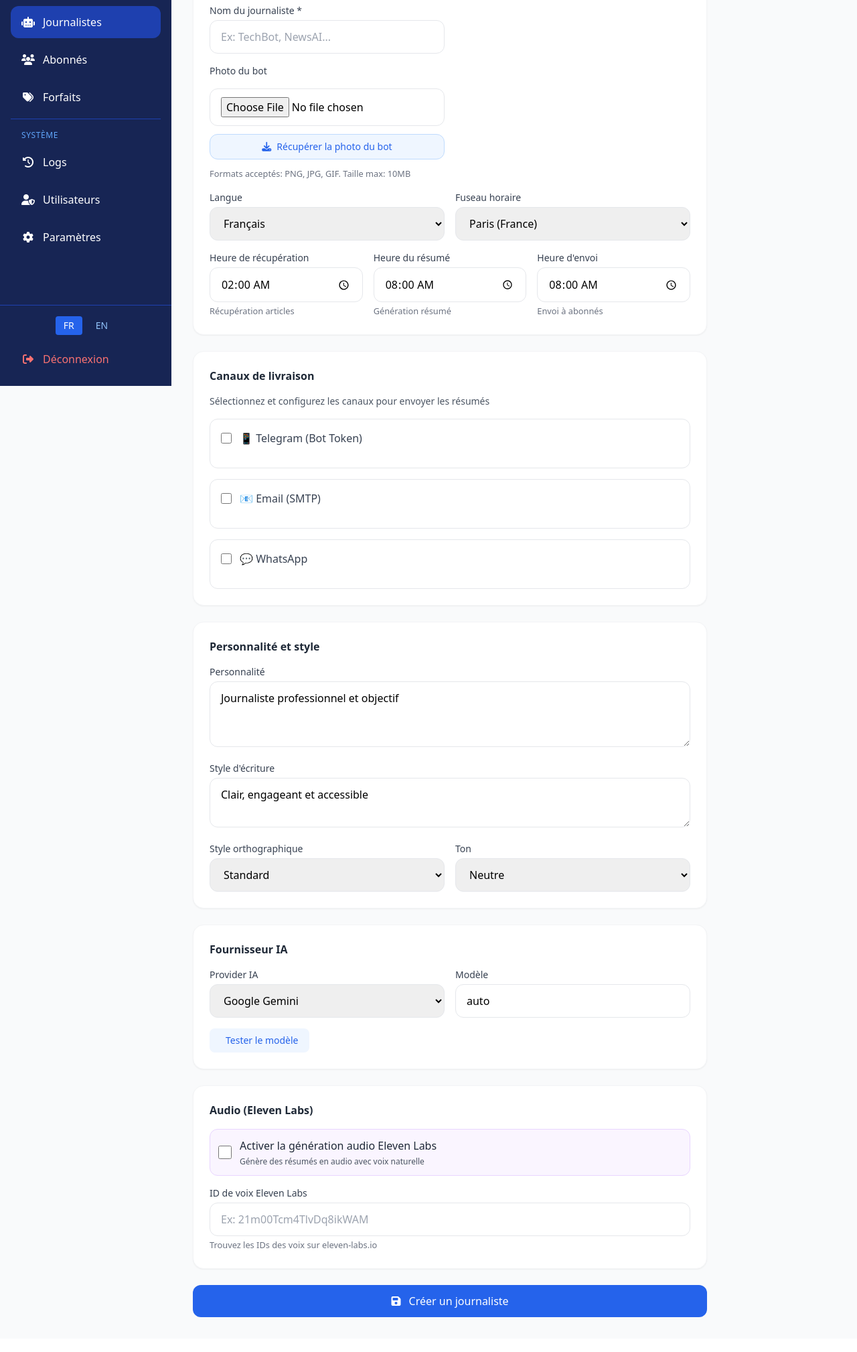
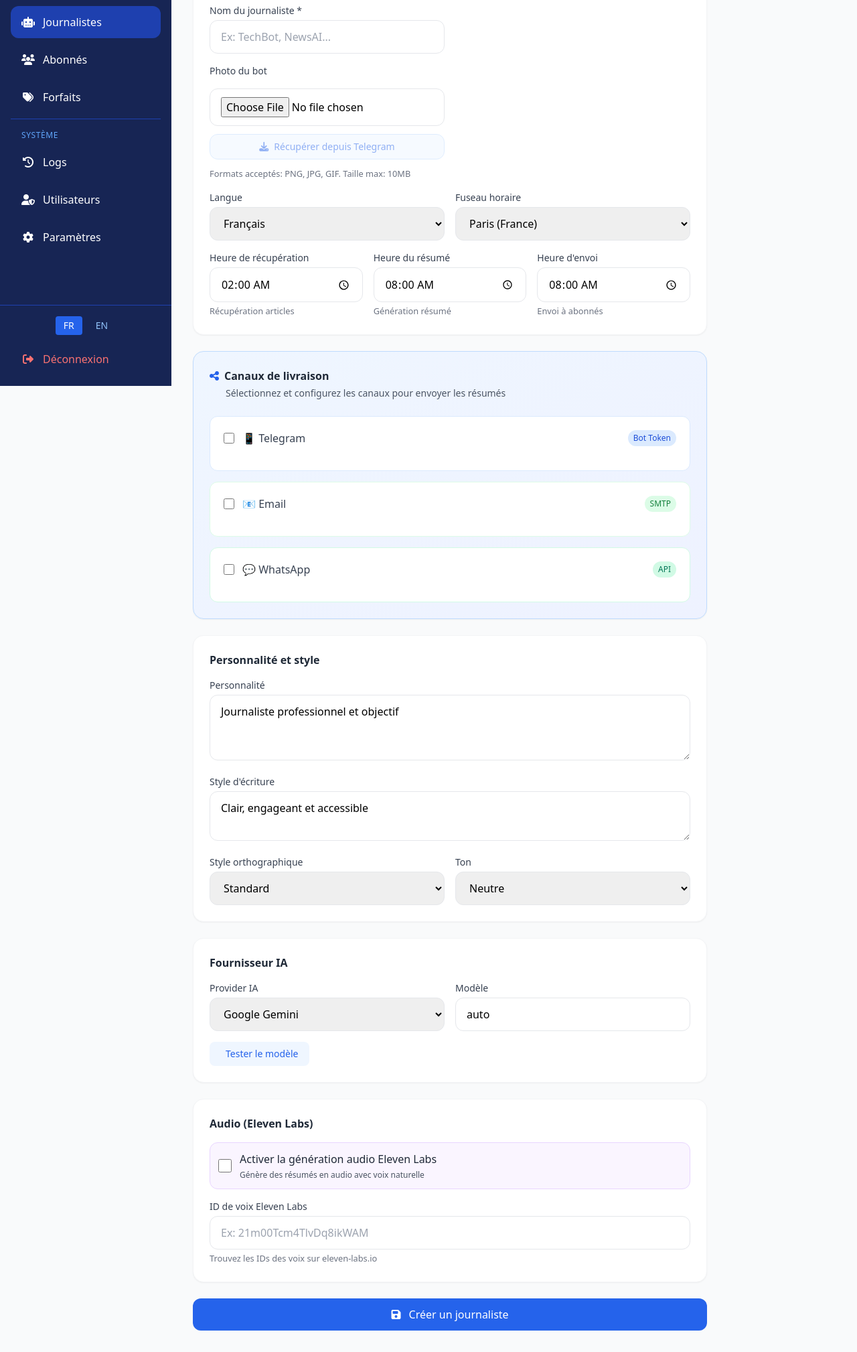
Before and after one commit to moa-digitalagency/AI_Journalist_Manager, a Flask app: page /admin/journalists/new in a window 1280 px wide. Shown: the part 224-2242 px from the top of the page at 67% size. Before the commit the page ends 2190 px from the top, so only its background shows below. Run offline with Flask 3, Linux system fonts and the light colour scheme; the visitor is signed in with stand-in values (Sample User, id 1); tables that the repository leaves empty hold one stand-in row (values such as "Sample post"); some libraries are stand-ins or nearby versions.

Commit message:
Improve journalist form design and Telegram photo fetch functionality
Update the journalist form template to move the delivery channels section higher, enhance its design with a gradient and color-coded channels, and conditionally enable the Telegram photo fetch button only when Telegram is enabled and a token is provided.

Replit-Commit-Author: Agent
Replit-Commit-Session-Id: ac90c69d-51d2-4080-9363-3510a0a0fb1b
Replit-Commit-Checkpoint-Type: full_checkpoint
Replit-Commit-Event-Id: c63d2af1-729d-4067-b44b-0d75f73af63a
Replit-Commit-Screenshot-Url: https://storage.googleapis.com/screenshot-production-us-central1/31365923-74a4-404a-aeac-3e3b4925058c/ac90c69d-51d2-4080-9363-3510a0a0fb1b/BOtRWcP
Replit-Helium-Checkpoint-Created: true

```diff
--- a/templates/admin/journalists/form.html
+++ b/templates/admin/journalists/form.html
@@ -21,6 +21,7 @@
     {% endif %}
 
     <form action="{{ url_for('journalists.edit', id=journalist.id) if journalist else url_for('journalists.create') }}" method="POST" enctype="multipart/form-data" class="space-y-6">
+        <!-- GENERAL INFORMATION SECTION -->
         <div class="bg-white rounded-2xl p-6 shadow-sm border border-gray-100">
             <h3 class="font-semibold text-gray-800 mb-4">{% if current_lang == 'fr' %}Informations générales{% else %}General Information{% endif %}</h3>
 
@@ -39,7 +40,7 @@
                     <div class="flex flex-col gap-3">
                         <div id="photoPreview">
                             {% if journalist and journalist.photo_url %}
-                            <div class="w-24 h-24 rounded-lg overflow-hidden border-2 border-gray-200">
+                            <div class="w-24 h-24 rounded-lg overflow-hidden border-2 border-gray-200 shadow-sm">
                                 <img id="photoImg" src="{{ journalist.photo_url }}" alt="{{ journalist.name }}" class="w-full h-full object-cover">
                             </div>
                             {% endif %}
@@ -48,10 +49,14 @@
                         <input type="file" name="photo" accept="image/*"
                                class="w-full px-4 py-3 border border-gray-200 rounded-xl focus:ring-2 focus:ring-primary-500 cursor-pointer"
                                placeholder="{% if current_lang == 'fr' %}Télécharger une photo...{% else %}Upload a photo...{% endif %}">
-                        <button type="button" onclick="fetchBotPhoto()"
-                                class="w-full px-4 py-2 bg-blue-50 text-blue-600 border border-blue-200 rounded-xl hover:bg-blue-100 transition text-sm font-medium">
-                            <i class="fas fa-download mr-2"></i>{% if current_lang == 'fr' %}Récupérer la photo du bot{% else %}Fetch Bot Photo{% endif %}
+
+                        <!-- Fetch from Telegram - only visible and enabled when Telegram is enabled + token is set -->
+                        <button type="button" id="fetchPhotoBtn" onclick="fetchBotPhoto()"
+                                class="w-full px-4 py-2 bg-blue-50 text-blue-600 border border-blue-200 rounded-xl hover:bg-blue-100 transition text-sm font-medium disabled:opacity-50 disabled:cursor-not-allowed"
+                                disabled>
+                            <i class="fas fa-download mr-2"></i>{% if current_lang == 'fr' %}Récupérer depuis Telegram{% else %}Fetch from Telegram{% endif %}
                         </button>
+
                         <small class="text-gray-500">{% if current_lang == 'fr' %}Formats acceptés: PNG, JPG, GIF. Taille max: 10MB{% else %}Supported: PNG, JPG, GIF. Max: 10MB{% endif %}</small>
                         <div id="photoStatus" class="hidden p-2 rounded-lg text-sm"></div>
                     </div>
@@ -100,76 +105,82 @@
             </div>
         </div>
 
-        <!-- DELIVERY CHANNELS SECTION -->
-        <div class="bg-white rounded-2xl p-6 shadow-sm border border-gray-100">
-            <h3 class="font-semibold text-gray-800 mb-4">{% if current_lang == 'fr' %}Canaux de livraison{% else %}Delivery Channels{% endif %}</h3>
-            <p class="text-sm text-gray-600 mb-4">{% if current_lang == 'fr' %}Sélectionnez et configurez les canaux pour envoyer les résumés{% else %}Select and configure channels to deliver summaries{% endif %}</p>
+        <!-- DELIVERY CHANNELS SECTION - MOVED UP -->
+        <div class="bg-gradient-to-br from-blue-50 to-indigo-50 rounded-2xl p-6 shadow-sm border border-blue-200">
+            <div class="flex items-center gap-2 mb-1">
+                <i class="fas fa-share-alt text-blue-600"></i>
+                <h3 class="font-semibold text-gray-800">{% if current_lang == 'fr' %}Canaux de livraison{% else %}Delivery Channels{% endif %}</h3>
+            </div>
+            <p class="text-sm text-gray-600 mb-6 ml-6">{% if current_lang == 'fr' %}Sélectionnez et configurez les canaux pour envoyer les résumés{% else %}Select and configure channels to deliver summaries{% endif %}</p>
 
             <!-- Telegram Channel -->
-            <div class="border border-gray-200 rounded-xl p-4 mb-4">
+            <div class="bg-white border border-blue-100 rounded-xl p-5 mb-4 hover:shadow-md transition">
                 <div class="flex items-center gap-3 mb-4">
-                    <input type="checkbox" name="enable_telegram" id="enable_telegram" class="w-4 h-4"
+                    <input type="checkbox" name="enable_telegram" id="enable_telegram" class="w-4 h-4 text-blue-600 rounded focus:ring-blue-500"
                            {% set tg_channel = journalist.delivery_channels|selectattr('channel_type', 'equalto', 'telegram')|first if journalist else none %}
                            {% if tg_channel %}checked{% endif %}>
-                    <label for="enable_telegram" class="font-medium text-gray-700">📱 Telegram (Bot Token)</label>
+                    <label for="enable_telegram" class="font-medium text-gray-700 cursor-pointer">📱 Telegram</label>
+                    <span class="text-xs bg-blue-100 text-blue-700 px-2 py-1 rounded-full ml-auto">{% if current_lang == 'fr' %}Bot Token{% else %}Bot Token{% endif %}</span>
                 </div>
                 <div class="ml-7 space-y-3 {% if not tg_channel %}hidden{% endif %}" id="telegram_fields">
-                    <input type="text" name="telegram_token" placeholder="123456:ABC-DEF..."
+                    <input type="text" name="telegram_token" id="telegramTokenInput" placeholder="123456:ABC-DEF..."
                            value="{% if tg_channel %}{{ tg_channel.telegram_token }}{% endif %}"
                            class="w-full px-4 py-2 border border-gray-200 rounded-lg focus:ring-2 focus:ring-blue-500">
-                    <small class="text-gray-600">{% if current_lang == 'fr' %}Token du bot Telegram - Tous les utilisateurs peuvent envoyer des messages au bot{% else %}Telegram bot token - All users can message the bot{% endif %}</small>
+                    <small class="text-gray-600 block">{% if current_lang == 'fr' %}Token du bot Telegram - Tous les utilisateurs peuvent envoyer des messages au bot{% else %}Telegram bot token - All users can message the bot{% endif %}</small>
                 </div>
             </div>
 
             <!-- Email Channel -->
-            <div class="border border-gray-200 rounded-xl p-4 mb-4">
+            <div class="bg-white border border-green-100 rounded-xl p-5 mb-4 hover:shadow-md transition">
                 <div class="flex items-center gap-3 mb-4">
-                    <input type="checkbox" name="enable_email" id="enable_email" class="w-4 h-4"
+                    <input type="checkbox" name="enable_email" id="enable_email" class="w-4 h-4 text-green-600 rounded focus:ring-green-500"
                            {% set email_channel = journalist.delivery_channels|selectattr('channel_type', 'equalto', 'email')|first if journalist else none %}
                            {% if email_channel %}checked{% endif %}>
-                    <label for="enable_email" class="font-medium text-gray-700">📧 Email (SMTP)</label>
+                    <label for="enable_email" class="font-medium text-gray-700 cursor-pointer">📧 Email</label>
+                    <span class="text-xs bg-green-100 text-green-700 px-2 py-1 rounded-full ml-auto">SMTP</span>
                 </div>
                 <div class="ml-7 space-y-3 {% if not email_channel %}hidden{% endif %}" id="email_fields">
                     <input type="email" name="email_address" placeholder="recipient@example.com"
                            value="{% if email_channel %}{{ email_channel.email_address }}{% endif %}"
-                           class="w-full px-4 py-2 border border-gray-200 rounded-lg focus:ring-2 focus:ring-blue-500">
+                           class="w-full px-4 py-2 border border-gray-200 rounded-lg focus:ring-2 focus:ring-green-500">
                     <input type="text" name="smtp_server" placeholder="smtp.gmail.com"
                            value="{% if email_channel %}{{ email_channel.smtp_server }}{% endif %}"
-                           class="w-full px-4 py-2 border border-gray-200 rounded-lg focus:ring-2 focus:ring-blue-500">
+                           class="w-full px-4 py-2 border border-gray-200 rounded-lg focus:ring-2 focus:ring-green-500">
                     <div class="grid grid-cols-2 gap-3">
                         <input type="number" name="smtp_port" placeholder="587"
                                value="{% if email_channel %}{{ email_channel.smtp_port }}{% else %}587{% endif %}"
-                               class="w-full px-4 py-2 border border-gray-200 rounded-lg focus:ring-2 focus:ring-blue-500">
+                               class="w-full px-4 py-2 border border-gray-200 rounded-lg focus:ring-2 focus:ring-green-500">
                         <input type="text" name="smtp_username" placeholder="username@gmail.com"
                                value="{% if email_channel %}{{ email_channel.smtp_username }}{% endif %}"
-                               class="w-full px-4 py-2 border border-gray-200 rounded-lg focus:ring-2 focus:ring-blue-500">
+                               class="w-full px-4 py-2 border border-gray-200 rounded-lg focus:ring-2 focus:ring-green-500">
                     </div>
                     <input type="password" name="smtp_password" placeholder="password"
                            value="{% if email_channel %}{{ email_channel.smtp_password }}{% endif %}"
-                           class="w-full px-4 py-2 border border-gray-200 rounded-lg focus:ring-2 focus:ring-blue-500">
-                    <small class="text-gray-600">{% if current_lang == 'fr' %}Configuration SMTP pour envoyer des résumés par email{% else %}SMTP configuration to send summaries by email{% endif %}</small>
+                           class="w-full px-4 py-2 border border-gray-200 rounded-lg focus:ring-2 focus:ring-green-500">
+                    <small class="text-gray-600 block">{% if current_lang == 'fr' %}Configuration SMTP pour envoyer des résumés par email{% else %}SMTP configuration to send summaries by email{% endif %}</small>
                 </div>
             </div>
 
             <!-- WhatsApp Channel -->
-            <div class="border border-gray-200 rounded-xl p-4">
+            <div class="bg-white border border-emerald-100 rounded-xl p-5 hover:shadow-md transition">
                 <div class="flex items-center gap-3 mb-4">
-                    <input type="checkbox" name="enable_whatsapp" id="enable_whatsapp" class="w-4 h-4"
+                    <input type="checkbox" name="enable_whatsapp" id="enable_whatsapp" class="w-4 h-4 text-emerald-600 rounded focus:ring-emerald-500"
                            {% set wa_channel = journalist.delivery_channels|selectattr('channel_type', 'equalto', 'whatsapp')|first if journalist else none %}
                            {% if wa_channel %}checked{% endif %}>
-                    <label for="enable_whatsapp" class="font-medium text-gray-700">💬 WhatsApp</label>
+                    <label for="enable_whatsapp" class="font-medium text-gray-700 cursor-pointer">💬 WhatsApp</label>
+                    <span class="text-xs bg-emerald-100 text-emerald-700 px-2 py-1 rounded-full ml-auto">API</span>
                 </div>
                 <div class="ml-7 space-y-3 {% if not wa_channel %}hidden{% endif %}" id="whatsapp_fields">
                     <input type="tel" name="whatsapp_phone_number" placeholder="+1234567890"
                            value="{% if wa_channel %}{{ wa_channel.whatsapp_phone_number }}{% endif %}"
-                           class="w-full px-4 py-2 border border-gray-200 rounded-lg focus:ring-2 focus:ring-blue-500">
+                           class="w-full px-4 py-2 border border-gray-200 rounded-lg focus:ring-2 focus:ring-emerald-500">
                     <input type="text" name="whatsapp_api_key" placeholder="API Key (e.g., Twilio)"
                            value="{% if wa_channel %}{{ wa_channel.whatsapp_api_key }}{% endif %}"
-                           class="w-full px-4 py-2 border border-gray-200 rounded-lg focus:ring-2 focus:ring-blue-500">
+                           class="w-full px-4 py-2 border border-gray-200 rounded-lg focus:ring-2 focus:ring-emerald-500">
                     <input type="text" name="whatsapp_account_id" placeholder="Account/SID"
                            value="{% if wa_channel %}{{ wa_channel.whatsapp_account_id }}{% endif %}"
-                           class="w-full px-4 py-2 border border-gray-200 rounded-lg focus:ring-2 focus:ring-blue-500">
-                    <small class="text-gray-600">{% if current_lang == 'fr' %}Numéro WhatsApp unique pour ce journaliste{% else %}Unique WhatsApp number for this journalist{% endif %}</small>
+                           class="w-full px-4 py-2 border border-gray-200 rounded-lg focus:ring-2 focus:ring-emerald-500">
+                    <small class="text-gray-600 block">{% if current_lang == 'fr' %}Numéro WhatsApp unique pour ce journaliste{% else %}Unique WhatsApp number for this journalist{% endif %}</small>
                 </div>
             </div>
         </div>
@@ -295,20 +306,45 @@
 {% endif %}
 
 <script>
+// Function to update fetch button state based on Telegram configuration
+function updateFetchButtonState() {
+    const telegramCheckbox = document.getElementById('enable_telegram');
+    const telegramTokenInput = document.getElementById('telegramTokenInput');
+    const fetchBtn = document.getElementById('fetchPhotoBtn');
+
+    const isTelegramEnabled = telegramCheckbox && telegramCheckbox.checked;
+    const hasToken = telegramTokenInput && telegramTokenInput.value.trim() !== '';
+
+    if (fetchBtn) {
+        fetchBtn.disabled = !(isTelegramEnabled && hasToken);
+    }
+}
+
 // Toggle delivery channel fields
 document.getElementById('enable_telegram')?.addEventListener('change', function() {
     document.getElementById('telegram_fields').classList.toggle('hidden', !this.checked);
+    updateFetchButtonState();
 });
+
+document.getElementById('telegramTokenInput')?.addEventListener('input', function() {
+    updateFetchButtonState();
+});
+
 document.getElementById('enable_email')?.addEventListener('change', function() {
     document.getElementById('email_fields').classList.toggle('hidden', !this.checked);
 });
+
 document.getElementById('enable_whatsapp')?.addEventListener('change', function() {
     document.getElementById('whatsapp_fields').classList.toggle('hidden', !this.checked);
 });
 
+// Initialize fetch button state on page load
+document.addEventListener('DOMContentLoaded', updateFetchButtonState);
+
 async function fetchBotPhoto() {
-    const token = document.querySelector('input[name="telegram_token"]').value;
+    const token = document.getElementById('telegramTokenInput')?.value || '';
     const statusDiv = document.getElementById('photoStatus');
+    const fetchBtn = document.getElementById('fetchPhotoBtn');
 
     if (!token) {
         statusDiv.textContent = '{% if current_lang == "fr" %}Entrez d\'abord un token Telegram{% else %}Enter a Telegram token first{% endif %}';
@@ -318,6 +354,7 @@ async function fetchBotPhoto() {
 
     statusDiv.textContent = '{% if current_lang == "fr" %}Récupération...{% else %}Fetching...{% endif %}';
     statusDiv.className = 'block p-2 rounded-lg text-sm bg-blue-50 border border-blue-200 text-blue-700';
+    fetchBtn.disabled = true;
 
     try {
         const response = await fetch('/api/journalist/fetch-bot-photo', {
```
